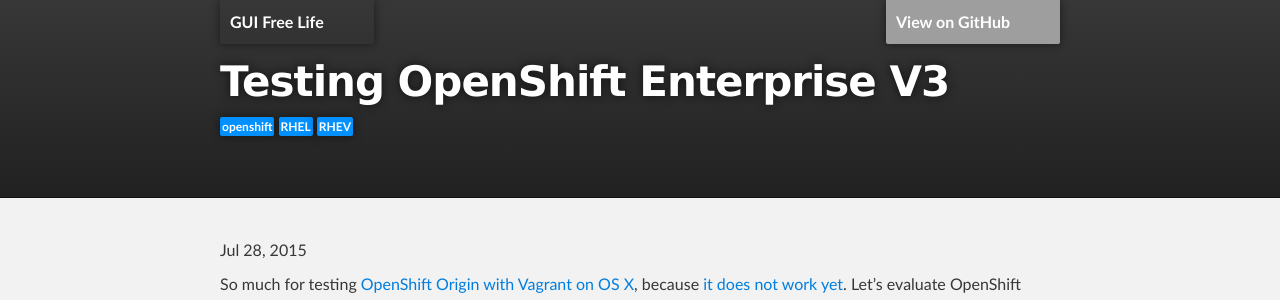
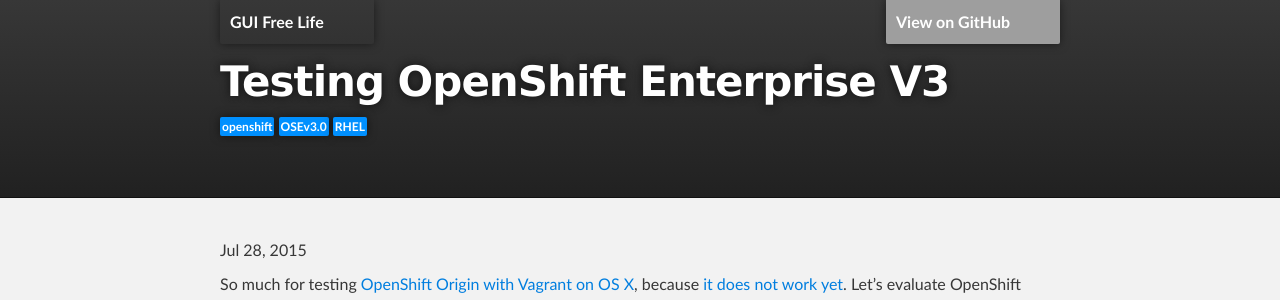
Before and after one commit to dlbewley/dlbewley.github.io, a Jekyll site: the page built from _posts/2015-07-28-Testing-OpenShift-Enterprise-V3.md, in a window 1280 px wide and 900 px high. Shown: the top 300 px of the window. Built offline with Jekyll 4.4.1, drawn with Linux system fonts in a browser that asks for light colours; comment, search, counter and statistics services are not loaded; the repository's description, which GitHub fills in, is left out.

Commit message:
update tags

```diff
--- a/_posts/2015-07-28-Testing-OpenShift-Enterprise-V3.md
+++ b/_posts/2015-07-28-Testing-OpenShift-Enterprise-V3.md
@@ -3,8 +3,8 @@
 layout: post
 tags:
  - openshift
+ - OSEv3.0
  - RHEL
- - RHEV
 ---
 
 So much for testing [OpenShift Origin with Vagrant on OS X](/blog/2015/06/28/Testing-Openshift-Origin-V3-with-Ansible-and-Vagrant-on-OS-X), because [it does not work yet](https://github.com/openshift/openshift-ansible/issues/391). Let's evaluate OpenShift Enterprise v3 on RHEL! First go get yourself an eval license. The OpenShift VMs will run RHEL7.1 and ride on top of [RHEV](https://access.redhat.com/products/red-hat-enterprise-virtualization/).
@@ -14,6 +14,7 @@
 First off, here are some starting points to get oriented and acquainted with OpenShift.
 
 **Docs**
+
 - [Getting Started](https://access.redhat.com/products/openshift-enterprise-red-hat/get-started)
 - [Docs](https://access.redhat.com/documentation/en-US/OpenShift_Enterprise/)
 - [Overview](http://docs.openshift.com/enterprise/latest/admin_guide/overview.html)
@@ -24,6 +25,7 @@
 - [Load Balancing](https://access.redhat.com/documentation/en-US/Red_Hat_Enterprise_Linux/7/html/Load_Balancer_Administration/ch-lvs-overview-VSA.html)
 
 **Videos**
+
 - [OpenShift Channel on Youtube](https://www.youtube.com/channel/UCZKMj3YI0wP-kq4QYpaKdEA)
 - [OpenShift Commons Briefing #15: OpenShift 3 Beta 4 Training on Operations Workflow](https://www.youtube.com/watch?t=67&v=nqf9ZBqVIQM) provides a great walk through of install and basic overview of the compnents
 
```
